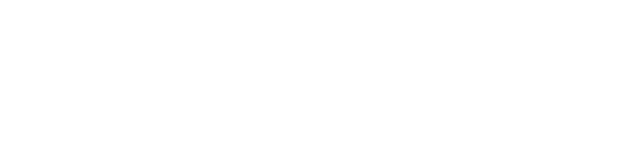
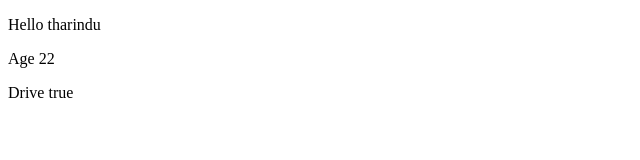
Before and after one commit to tharindu-dasun/JavaScript, a plain HTML site: page index.html in a window 1280 px wide. Shown: the whole page, without its empty margins (0-640 px from the left). Drawn offline with Linux system fonts and the light colour scheme.

Commit message:
variables

```diff
--- a/index.html
+++ b/index.html
@@ -6,6 +6,9 @@
     <link rel="stylesheet" href="style.css">
 </head>
 <body>
+    <p id="p1"></p>
+    <p id="p2"></p>
+    <p id="p3"></p>
     <script src="index.js"></script>
 </body>
 </html>
--- a/index.js
+++ b/index.js
@@ -1,2 +1,14 @@
 console.log("Hello");
 window.alert("Success !")
+
+let firstName = "tharindu";
+let age = 22 ;
+let drive = true;
+
+console.log(firstName)
+console.log(age)
+console.log(drive)
+
+document.getElementById("p1").innerHTML = "Hello " + firstName;
+document.getElementById("p2").innerHTML = "Age " + age;
+document.getElementById("p3").innerHTML = "Drive " + drive;
```
